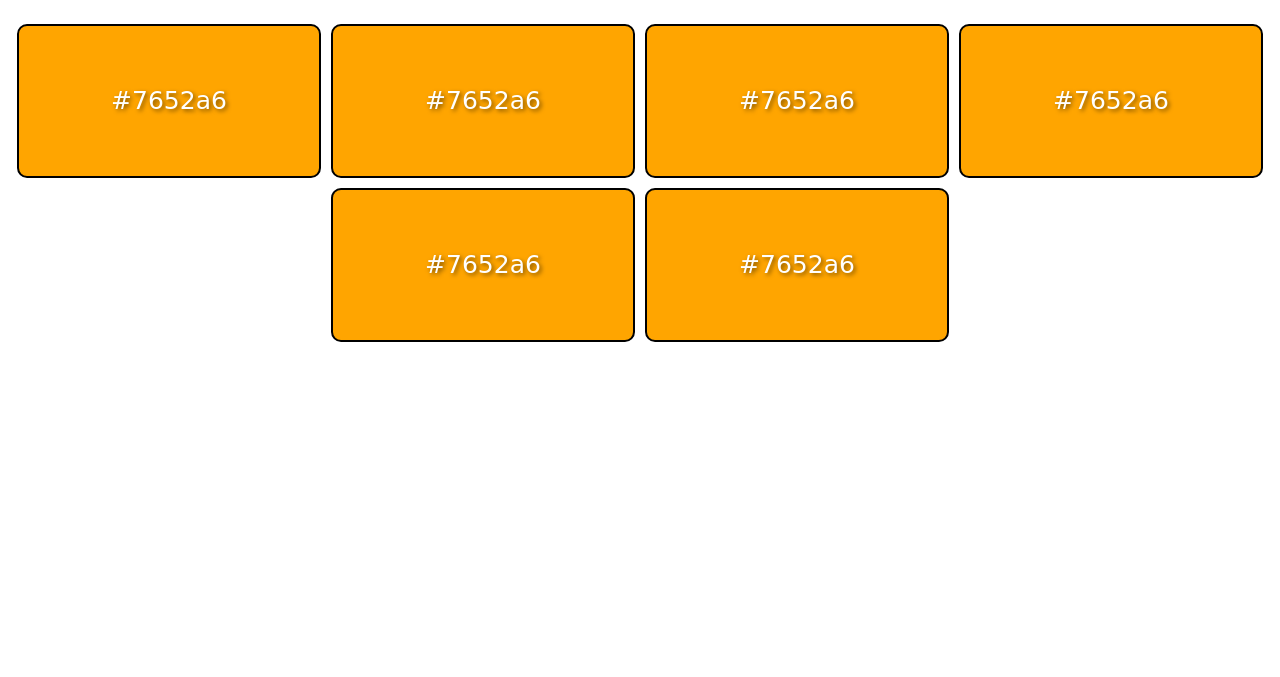
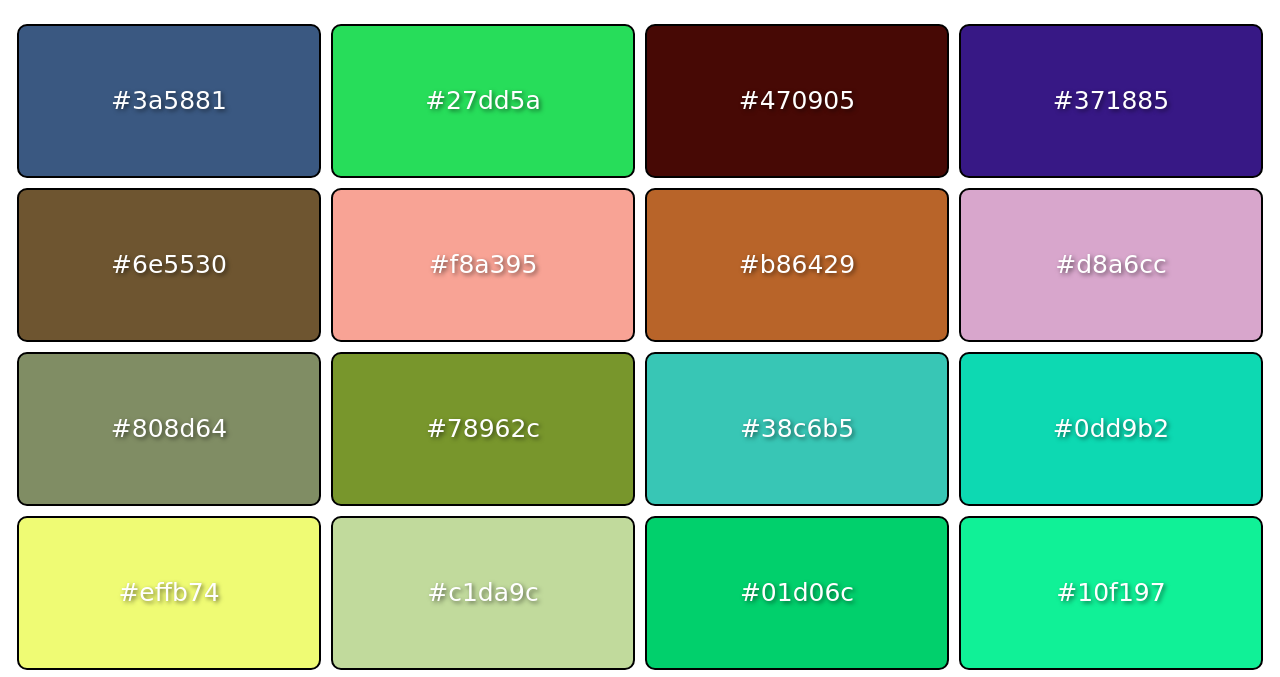
Before and after one commit to shankarpandey7230/RandomColorGenerator, a plain HTML site: page index.html in a window 1280 px wide. Shown: the part 62-739 px from the top of the page. Drawn offline with Linux system fonts and the light colour scheme.

Commit message:
generating random color generator

```diff
--- a/index.html
+++ b/index.html
@@ -8,18 +8,8 @@
   </head>
   <body>
     <h1>Random Color Generator</h1>
-    <div class="container">
-      <div class="color-container">#7652a6</div>
+    <div class="container"></div>
 
-      <div class="color-container">#7652a6</div>
-
-      <div class="color-container">#7652a6</div>
-
-      <div class="color-container">#7652a6</div>
-
-      <div class="color-container">#7652a6</div>
-
-      <div class="color-container">#7652a6</div>
-    </div>
+    <script src="index.js"></script>
   </body>
 </html>
--- /dev/null
+++ b/index.js
@@ -0,0 +1,28 @@
+const containerE1 = document.querySelector(".container");
+
+for (let index = 0; index < 30; index++) {
+  const colorContainerE1 = document.createElement("div");
+  colorContainerE1.classList.add("color-container");
+  containerE1.appendChild(colorContainerE1);
+}
+
+const colorContainerE1s = document.querySelectorAll(".color-container");
+generateColors();
+function generateColors() {
+  colorContainerE1s.forEach((colorContainerE1) => {
+    const newColorCode = randomColor();
+    colorContainerE1.style.backgroundColor = "#" + newColorCode;
+    colorContainerE1.innerText = "#" + newColorCode;
+  });
+}
+
+function randomColor() {
+  const chars = "0123456789abcdef";
+  const colorCodeLength = 6;
+  let colorCode = "";
+  for (let index = 0; index < colorCodeLength; index++) {
+    const randNum = Math.floor(Math.random() * chars.length);
+    colorCode += chars.substring(randNum, randNum + 1);
+  }
+  return colorCode;
+}
```
